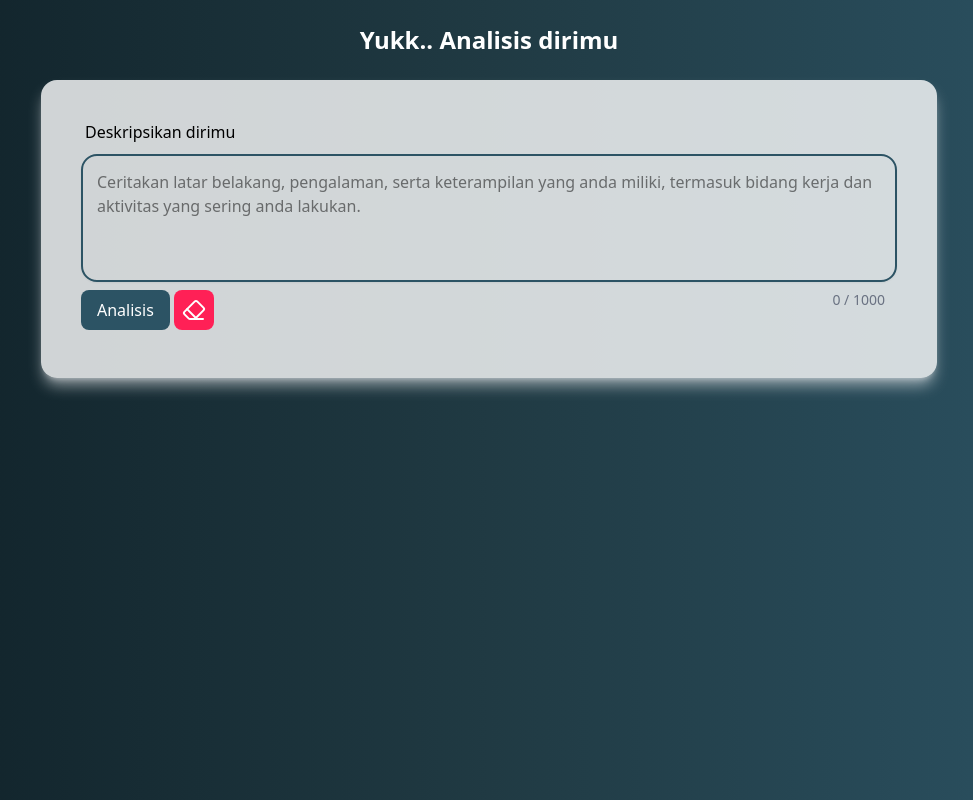
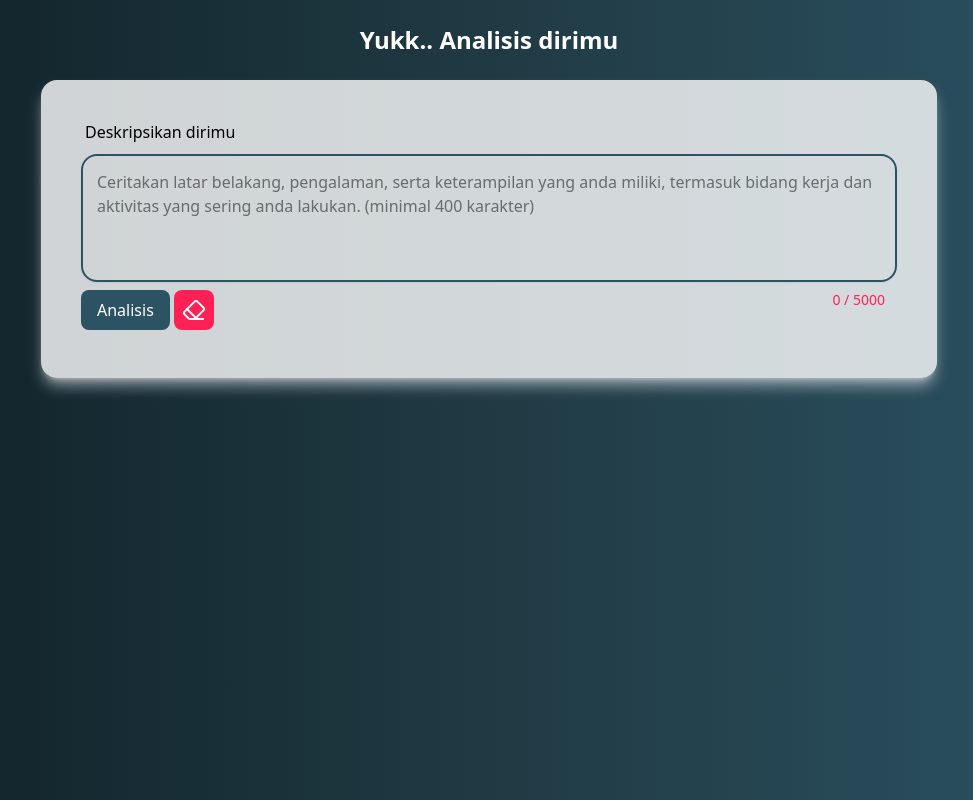
Before and after one commit to BarzDev/demo-frontend-ML, a React (Vite) app: page / in a window 1280 px wide. Shown: the part 1600-2400 px from the top of the page, without its empty margins (151-1124 px from the left). Built offline with nearby package versions, Linux system fonts and the light colour scheme; no server answers.

Commit message:
add: validate input

```diff
--- a/src/ui/components/TextArea.jsx
+++ b/src/ui/components/TextArea.jsx
@@ -9,8 +9,8 @@ export const TextAreaComponent = ({
   onClear,
 }) => {
   const placeholder =
-    "Ceritakan latar belakang, pengalaman, serta keterampilan yang anda miliki, termasuk bidang kerja dan aktivitas yang sering anda lakukan.";
-  const maxChar = 1000;
+    "Ceritakan latar belakang, pengalaman, serta keterampilan yang anda miliki, termasuk bidang kerja dan aktivitas yang sering anda lakukan. (minimal 400 karakter)";
+  const maxChar = 5000;
 
   return (
     <div>
@@ -28,7 +28,7 @@ export const TextAreaComponent = ({
         value={text}
         onChange={onChange}
         disabled={disabled}
-        className={`resize-none min-h-28 border-2 text-heading block w-full p-3.5 rounded-2xl
+        className={`resize-none h-32 border-2 text-heading block w-full p-3.5 rounded-2xl
                     bg-neutral-secondary-medium placeholder:text-body shadow-xs
                    focus:border-(--primary) focus:ring-0 focus:outline-none
                     ${isLoading ? "border-gray-400" : "border-(--light)"}`}
@@ -63,7 +63,10 @@ export const TextAreaComponent = ({
           </div>
         </div>
 
-        <span className="text-sm text-gray-500 me-3 mt-2">
+        <span
+          className={`text-sm me-3 mt-2
+            ${text.length < 400 ? "text-rose-500" : " text-green-500"}`}
+        >
           {text.length} / {maxChar}
         </span>
       </div>
--- a/src/ui/layouts/Prompt.jsx
+++ b/src/ui/layouts/Prompt.jsx
@@ -4,6 +4,7 @@ import { BoxResultComponent } from "../components/BoxResult";
 import { SpinnerComponent } from "../components/Spinner";
 import { TextAreaComponent } from "../components/TextArea";
 import { textResponse } from "../../utils/textRepsonse";
+import { validate } from "../../utils/validate";
 
 export const PromptSection = ({ ref }) => {
   const [show, setShow] = useState(false);
@@ -18,13 +19,8 @@ export const PromptSection = ({ ref }) => {
     "Saya memiliki pengalaman di bidang manufaktur dan operasional, dengan fokus pada pengawasan proses produksi dan efisiensi kerja. Saya terbiasa bekerja di lingkungan yang terstruktur dengan prosedur yang jelas. Saya memahami pentingnya kualitas produk, keselamatan kerja, dan kelancaran operasional dalam proses manufaktur. Saya sering terlibat dalam pemantauan proses produksi, koordinasi dengan tim, serta memastikantarget operasional tercapai. Saya terbiasa bekerja dengan jadwal dan target yang ketat, serta memahami pentingnya kerja sama tim dalam lingkungan produksi. Saya tertarik pada peningkatan efisiensi proses dan optimalisasi operasional. Saya percaya bahwa perbaikan kecil yang konsisten dapat memberikan dampak besar pada produktivitas. Saya ingin terus berkembang di bidang manufacturing dan operations dengan fokus pada proses yang efektif dan berkelanjutan.";
 
   const fetchModel = async () => {
-    if (!text || text.trim() === "") {
-      setResult({
-        error: true,
-        msg: "Ooppss.. deskripsi diri tidak boleh kosong",
-      });
-      return;
-    }
+    const val = validate(text);
+    if (val.error) return setResult(val);
 
     try {
       const res = await fetch(api ? api : local, {
--- /dev/null
+++ b/src/utils/validate.js
@@ -0,0 +1,37 @@
+export const validate = (text) => {
+  if (!text || text.trim() === "") {
+    return {
+      error: true,
+      msg: "Ooppss.. deskripsi dirimu tidak boleh kosong",
+    };
+  }
+
+  if (text.length < 400) {
+    return {
+      error: true,
+      msg: "Ooppss.. deskripsi dirimu kamu kurang panjang",
+    };
+  }
+
+  const trimmed = text.trim();
+
+  const numberCount = (trimmed.match(/\d/g) || []).length;
+  const numberRatio = numberCount / trimmed.length;
+  if (numberRatio > 0.3) {
+    return {
+      error: true,
+      msg: "Ooppss.. deskripsi dirimu tidak boleh mengandung terlalu banyak angka",
+    };
+  }
+
+  const symbolCount = (trimmed.match(/[^a-zA-Z0-9\s]/g) || []).length;
+  const symbolRatio = symbolCount / trimmed.length;
+  if (symbolRatio > 0.3) {
+    return {
+      error: true,
+      msg: "Ooppss.. deskripsi dirimu tidak boleh mengandung terlalu banyak simbol atau karakter aneh",
+    };
+  }
+
+  return { error: false };
+};
```
